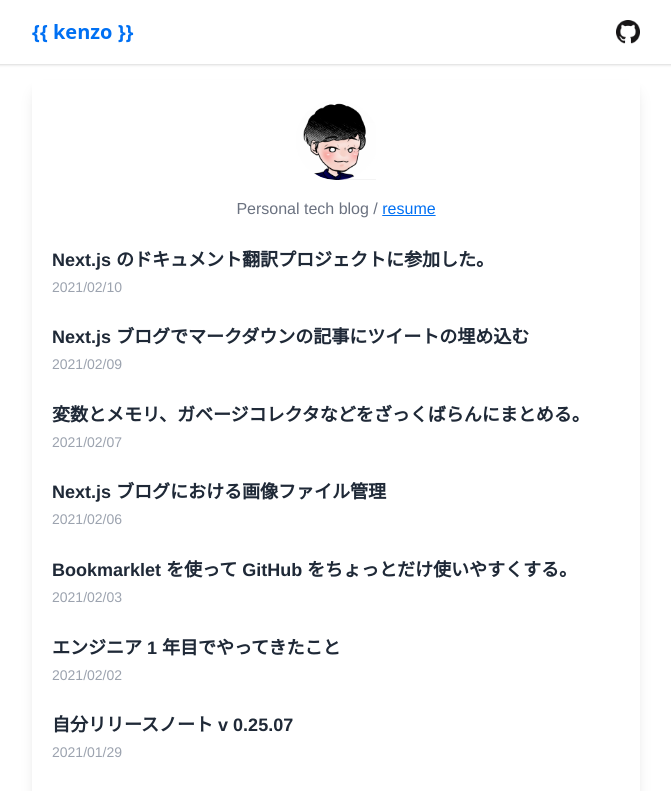
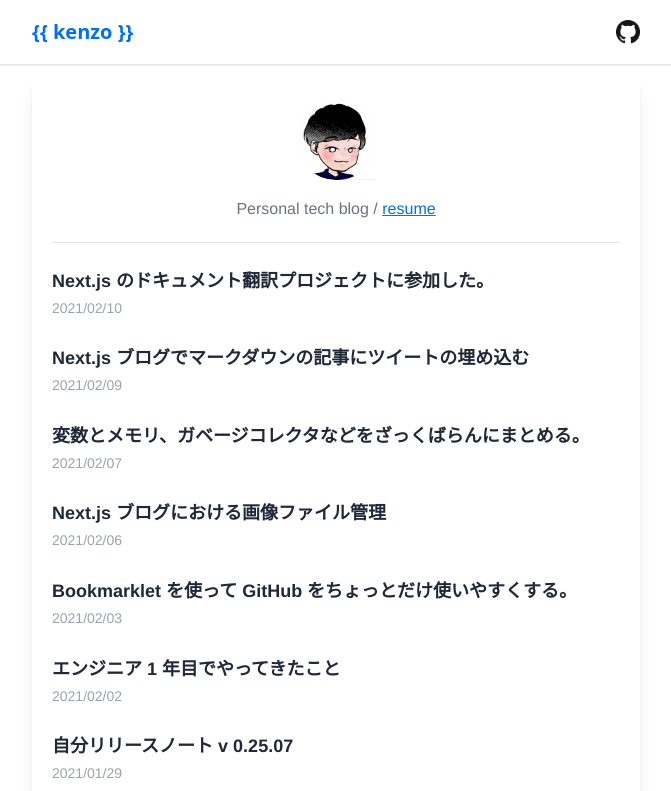
Before and after one commit to kenzo-tanaka/nextJsBlog, a Next.js app: page / in a window 1280 px wide. Shown: the top 791 px of the page, without its empty margins (304-975 px from the left). Built offline with nearby package versions, Linux system fonts and the light colour scheme.

Commit message:
fix some styles

```diff
--- a/pages/index.tsx
+++ b/pages/index.tsx
@@ -38,6 +38,7 @@ const Home: NextPage<Props> = ({ allPostsData }) => {
             </Link>
           </p>
         </div>
+        <hr className="my-5" />
         <PostsList heading="All" posts={allPostsData} />
       </div>
       <p className="mt-7 text-center">
--- a/pages/posts/[slug].tsx
+++ b/pages/posts/[slug].tsx
@@ -94,7 +94,7 @@ const Post: NextPage<Props> = ({ postData }) => {
   return (
     <Layout>
       <PageSEO title={title} slug={`posts/${slug}`} />
-      <article className="mt-8 p-5">
+      <article className="mt-8 p-8">
         <small className="text-sm font-normal text-gray-400">
           <Date dateString={date} />
         </small>
```
